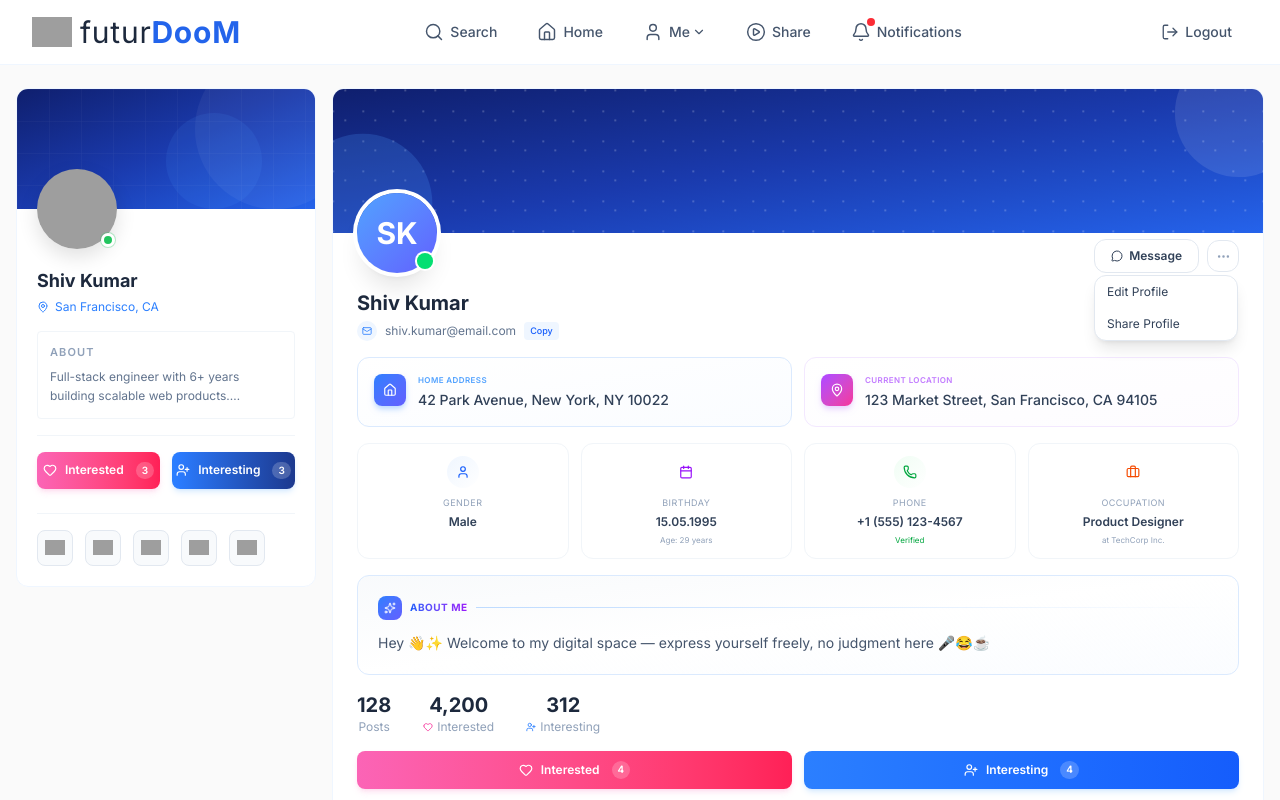
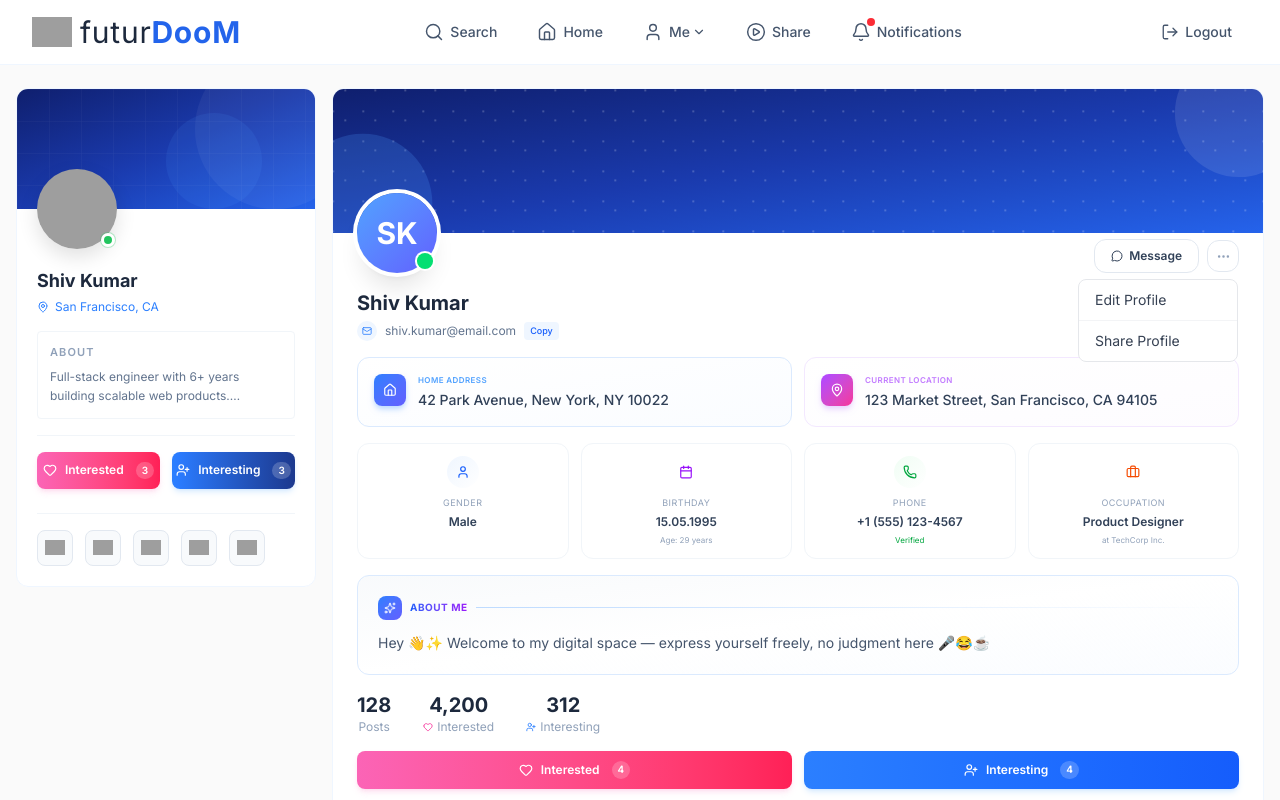
Before and after one commit to Shiv03072002/futurdoom, a React (Vite) app: page /profile/1 in a window 1280 px wide. Both pictures are taken after a click on the button 1223 px from the left and 256 px from the top of the page. Shown: the top 800 px of the page. Built offline with nearby package versions, Linux system fonts and the light colour scheme; grey boxes are pictures that could not be loaded.

Commit message:
enhance dropdown menu styling and interaction

```diff
--- a/src/components/userProfile/ProfileCard.jsx
+++ b/src/components/userProfile/ProfileCard.jsx
@@ -262,10 +262,15 @@ const ProfileCard = ({ user = {}, interested, setInterested, interestedInMe = []
       initial={{ opacity: 0, y: -10 }}
       animate={{ opacity: 1, y: 0 }}
       exit={{ opacity: 0, y: -10 }}
-                    className="absolute right-0 top-full mt-1 w-36 bg-white rounded-xl border border-slate-200 shadow-lg z-10 overflow-hidden"
+      transition={{ duration: 0.2 }}
+      className="absolute right-0 top-full mt-2 w-40 bg-white rounded-lg border border-gray-200 z-10 overflow-hidden"
     >
-                    <button className="w-full px-3 py-2 text-left text-xs text-slate-700 hover:bg-blue-50 transition-colors">Edit Profile</button>
-                    <button className="w-full px-3 py-2 text-left text-xs text-slate-700 hover:bg-blue-50 transition-colors">Share Profile</button>
+      <button className="w-full px-4 py-2.5 text-left text-sm text-gray-700 hover:bg-gray-50 transition-colors border-b border-gray-100 last:border-0">
+        Edit Profile
+      </button>
+      <button className="w-full px-4 py-2.5 text-left text-sm text-gray-700 hover:bg-gray-50 transition-colors">
+        Share Profile
+      </button>
     </motion.div>
   )}
 </AnimatePresence>
```
Lines whose indentation alone changed are shown as unchanged.
